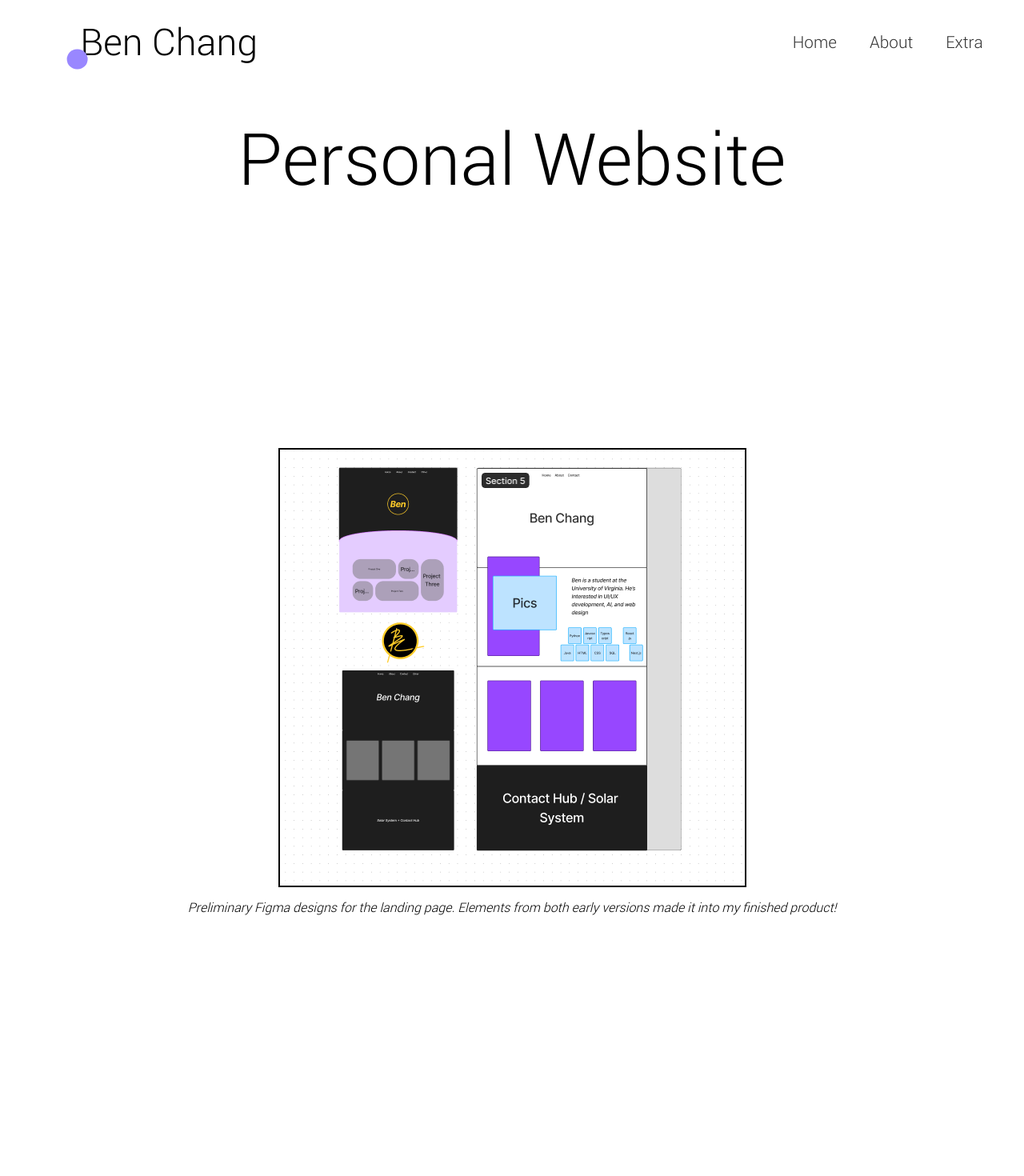
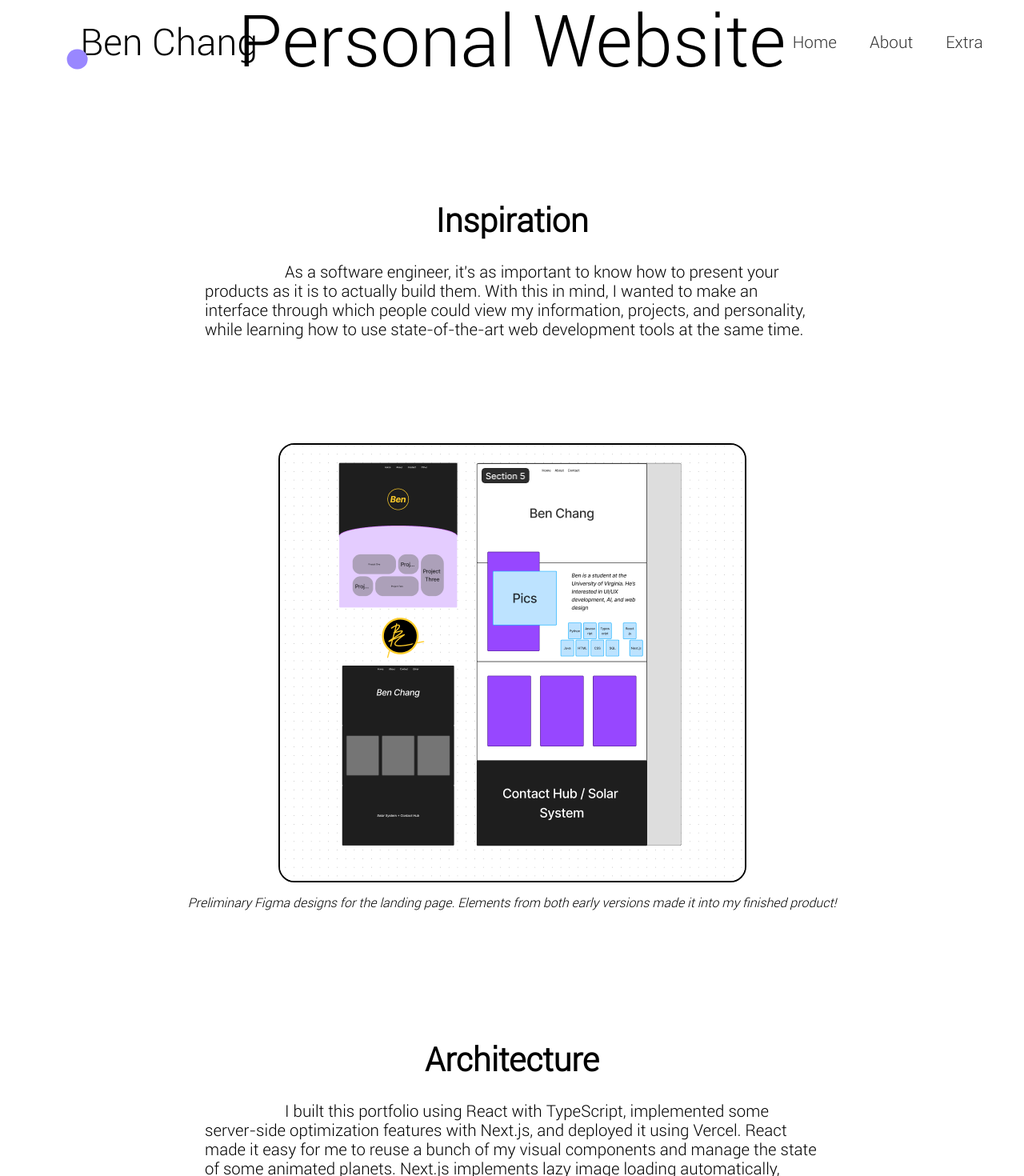
Before and after one commit to benlchang/portfolio, a Next.js app: page /portfolio in a window 1280 px wide. Shown: the top 1470 px of the page at 80% size. Built offline with nearby package versions, Linux system fonts and the light colour scheme.

Commit message:
6/28 - css refactoring, formatting, email link added

```diff
--- a/app/portfolio/page.tsx
+++ b/app/portfolio/page.tsx
@@ -5,16 +5,22 @@ import figma from '../images/figma_2.png'
 
 export default function Portfolio() {
     return (
-        <div style={{display: 'flex', flexDirection: 'column', justifyContent: 'center', alignItems: 'center'}}>
-            <div className='section small'>
-                <div className='aboutLogo'>Personal Website</div>
+        <div className='page-div'>
+            <div className='aboutLogo margined'>Personal Website</div>
+            <div className='section small desc'>
+                <h1>Inspiration</h1>
+                As a software engineer, it's as important to know how to present your products as it is to actually build them.
+                With this in mind, I wanted to make an interface through which people could view my information, projects, and personality,
+                while learning how to use state-of-the-art web development tools at the same time.
             </div>
-            <div className='section small' style={{width: '60vw', textIndent: '100px', textAlign: 'left', fontSize: '32px'}}>
-
-            </div>
-            <Image style={{border: 'solid 2px black'}} src={figma} alt='Preliminary design for the website'/>
+            <Image style={{marginTop: '80px', borderRadius: '20px', border: 'solid 2px black'}} src={figma} alt='Preliminary design for the website'/>
             <p style={{textAlign: 'center', width: '100%'}}><i>Preliminary Figma designs for the landing page. Elements from both early versions made it into my finished product!</i></p>
-            <div className='section small' style={{width: '60vw', textIndent: '100px', textAlign: 'left', fontSize: '32px'}}>
+            <div className='section small desc'>
+                <h1>Architecture</h1>
+                I built this portfolio using React with TypeScript, implemented some server-side optimization features with Next.js,
+                and deployed it using Vercel. React made it easy for me to reuse a bunch of my visual components and manage the state
+                of some animated planets. Next.js implements lazy image loading automatically, which speeds up my site a bit. That service
+                also makes deploying my site with Vercel much easier. Feel free to explore this site a bit!
             </div>
         </div>
     )
--- a/app/styles/style.css
+++ b/app/styles/style.css
@@ -297,7 +297,26 @@ a {
   border-radius: 20px;
 }
 
-.section.small p {
+.section.small p, h1 {
   width: 100%;
   text-align: center;
+}
+
+h1 {
+  text-indent: 0;
+}
+
+.page-div {
+  display: flex;
+  flex-direction: column;
+  justify-content: center;
+  align-items: center;
+}
+
+.page-div .section.small.desc {
+  width: 60vw;
+  text-indent: 100px;
+  text-align: left;
+  font-size: min(1.6vw, 5vh);
+  margin-bottom: 50px;
 }/*# sourceMappingURL=style.css.map */
--- a/app/styles/style.scss
+++ b/app/styles/style.scss
@@ -306,7 +306,26 @@ a {
     border-radius: 20px;
 }
 
-.section.small p {
+.section.small p, h1{
     width: 100%;
     text-align: center;
 }
+
+h1{
+    text-indent: 0;
+}
+
+.page-div{
+    display:flex;
+    flex-direction: column;
+    justify-content: center;
+    align-items: center;
+}
+
+.page-div .section.small.desc {
+    width: 60vw;
+    text-indent: 100px;
+    text-align: left;
+    font-size: min(1.6vw, 5vh);
+    margin-bottom: 50px;
+}
```
Also changed, not shown: app/grocery/page.tsx (+7 -5 lines), app/hd47127b/page.tsx (+8 -5 lines), app/page.tsx (+9 -3 lines), app/images/gmail.webp (added), 1 other file (tests, documents, lock files or other folders).
